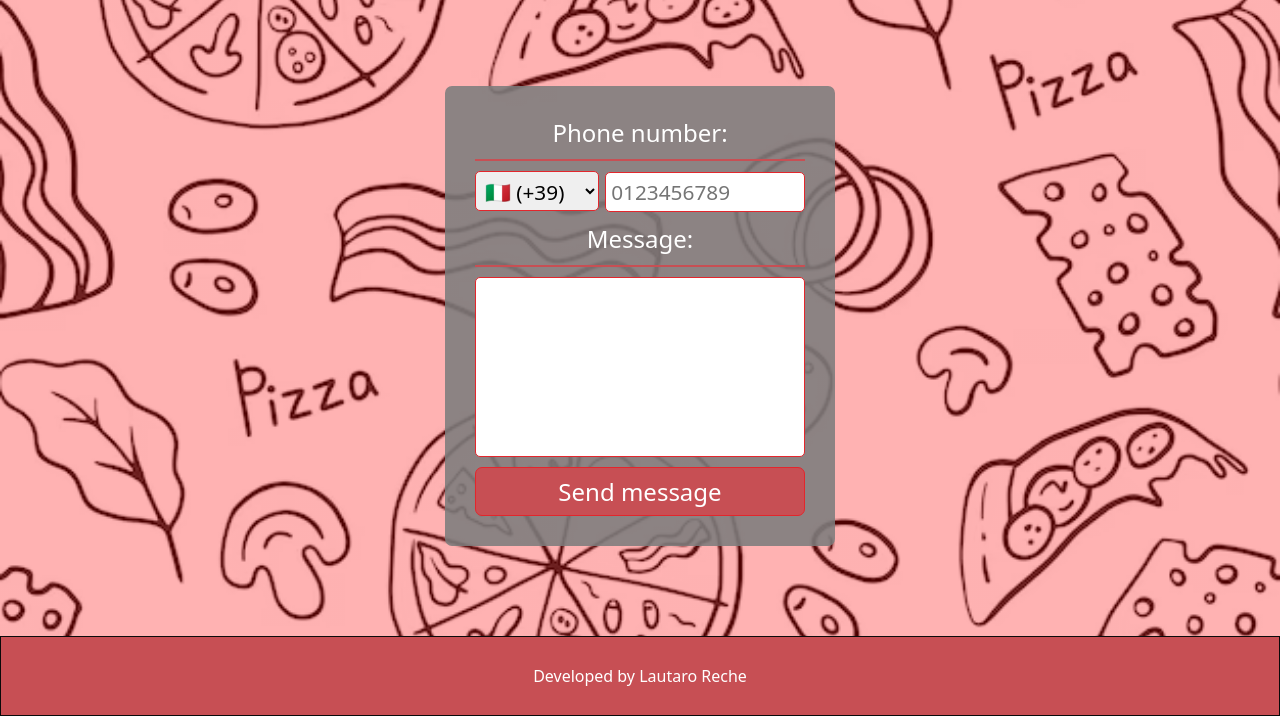
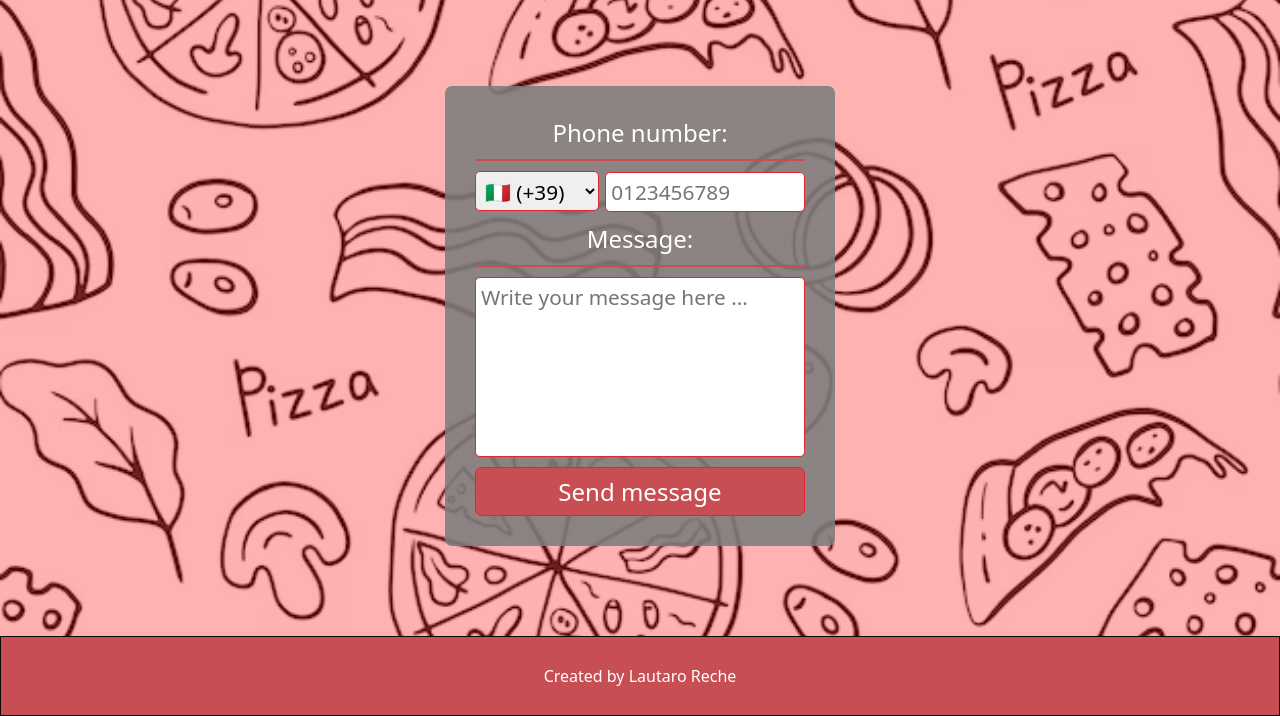
Before and after one commit to lautaroreche/Posizione-Web-Page, a plain HTML site: page index.html in a window 1280 px wide. Shown: the part 84-800 px from the top of the page. Drawn offline with Linux system fonts and the light colour scheme.

Commit message:
Add placeholder to text box

```diff
--- a/index.html
+++ b/index.html
@@ -27,12 +27,12 @@
             </div>
             <label for="mensaje">Message:</label>
             <hr>
-            <textarea id="text" name="text"></textarea>
+            <textarea id="text" name="text" placeholder="Write your message here ..."></textarea>
             <button type="submit">Send message</button>
         </form>
     </main>
     <footer>
-        <p>Developed by Lautaro Reche</p>
+        <p>Created by Lautaro Reche</p>
     </footer>
 
     <script>
```
